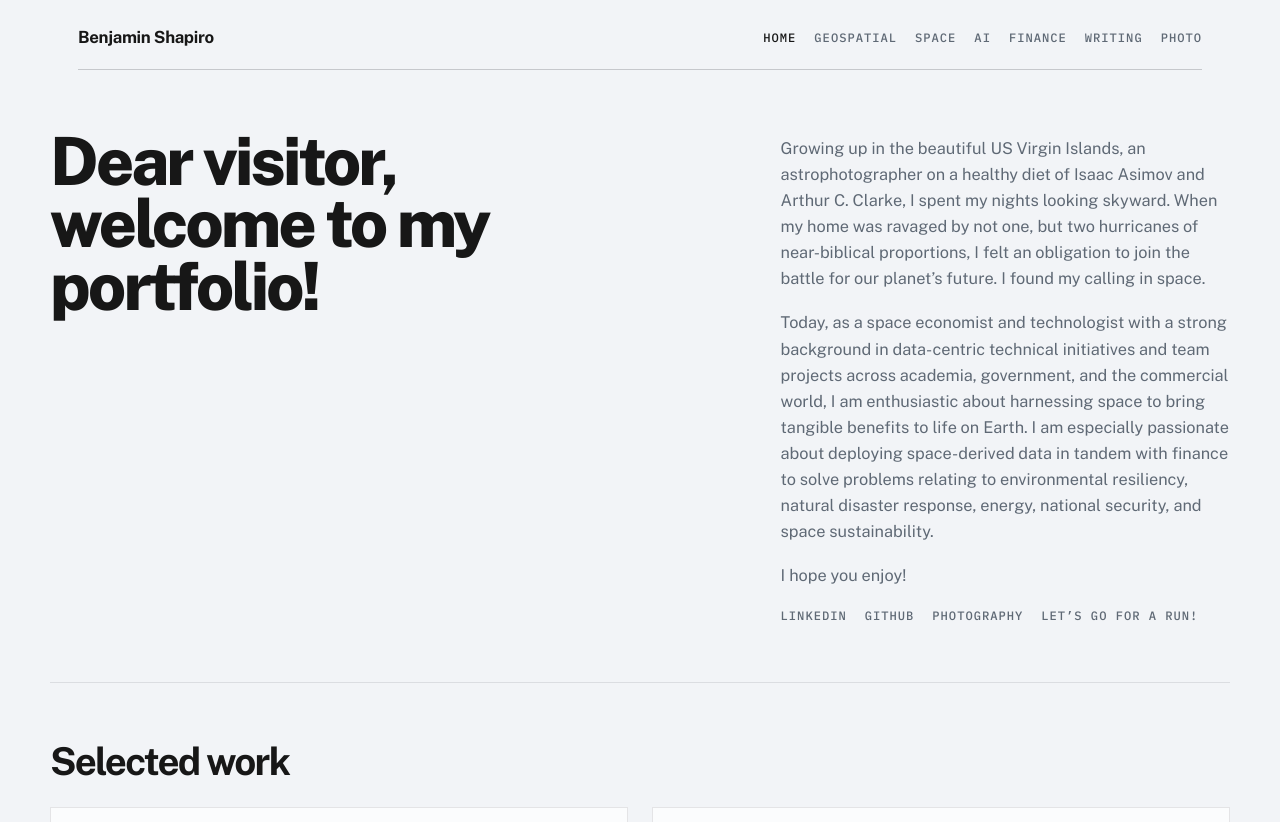
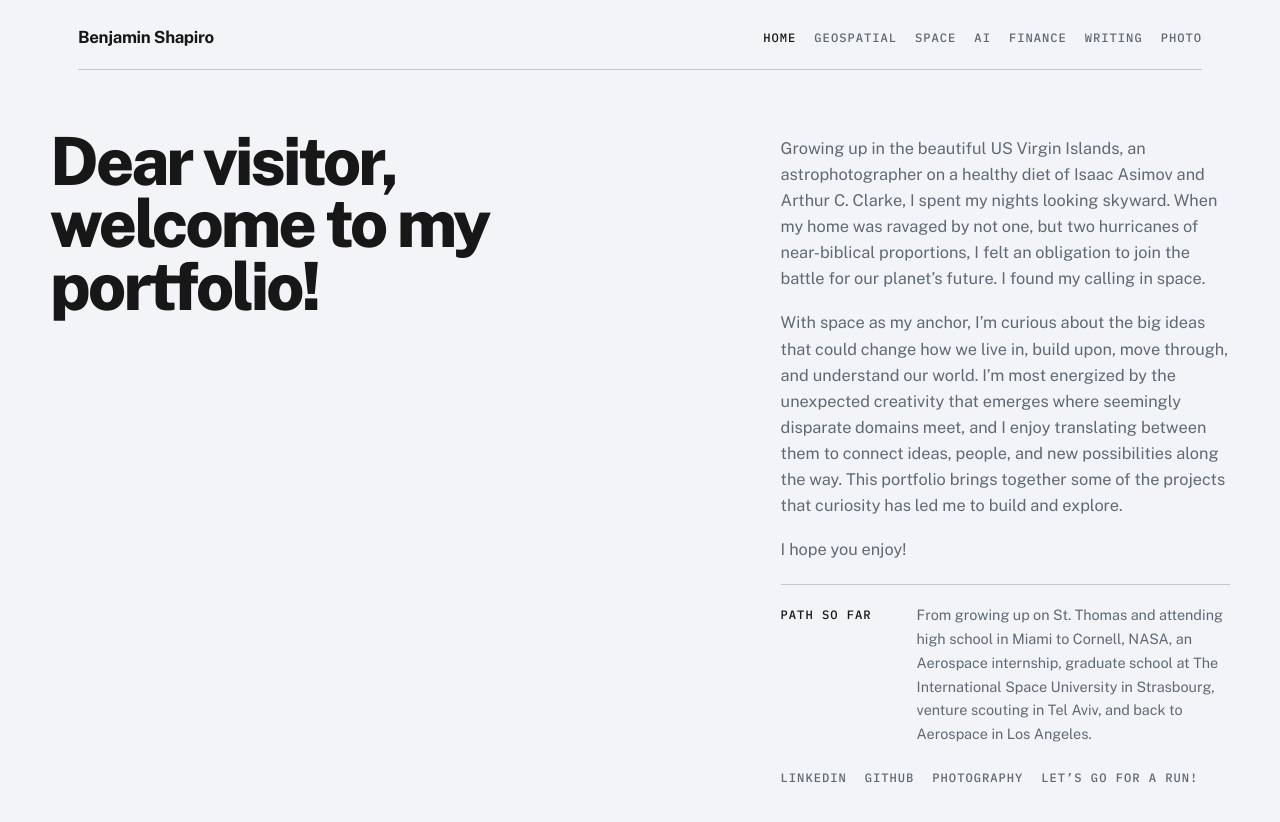
Before and after one commit to benjamin-shapiro/benjamin-shapiro.github.io, a Jekyll site: the page built from _pages/home.md, in a window 1280 px wide, cut to the strip 0-822 px from the top of the page. Built offline with Jekyll 4.4.1, drawn with Linux system fonts in a browser that asks for light colours; some of the changed text lies outside the part shown.

Commit message:
Refine homepage story and project highlights

```diff
--- a/_pages/home.md
+++ b/_pages/home.md
@@ -17,16 +17,23 @@ title: Home
       to join the battle for our planet’s future. I found my calling in space.
     </p>
     <p>
-      Today, as a space economist and technologist with a strong background in data-centric
-      technical initiatives and team projects across academia, government, and the commercial
-      world, I am enthusiastic about harnessing space to bring tangible benefits to life on Earth.
-      I am especially passionate about deploying space-derived data in tandem with finance to
-      solve problems relating to environmental resiliency, natural disaster response, energy,
-      national security, and space sustainability.
+      With space as my anchor, I’m curious about the big ideas that could change how we live in,
+      build upon, move through, and understand our world. I’m most energized by the unexpected
+      creativity that emerges where seemingly disparate domains meet, and I enjoy translating
+      between them to connect ideas, people, and new possibilities along the way. This portfolio
+      brings together some of the projects that curiosity has led me to build and explore.
     </p>
     <p>
       I hope you enjoy!
     </p>
+    <section class="hero__path" aria-labelledby="path-so-far-title">
+      <h2 class="hero__path-title ui-label" id="path-so-far-title">Path so far</h2>
+      <p class="hero__path-copy">
+        From growing up on St. Thomas and attending high school in Miami to Cornell, NASA, an
+        Aerospace internship, graduate school at The International Space University in
+        Strasbourg, venture scouting in Tel Aviv, and back to Aerospace in Los Angeles.
+      </p>
+    </section>
     <div class="hero__links">
       <a class="inline-link" href="https://www.linkedin.com/in/benjaminshapiro1/" target="_blank" rel="noopener noreferrer">LinkedIn</a>
       <a class="inline-link" href="https://github.com/benjamin-shapiro" target="_blank" rel="noopener noreferrer">GitHub</a>
@@ -49,45 +56,45 @@ title: Home
       <div class="project-card__body">
         <p class="project-card__eyebrow ui-label">Earth observation</p>
         <h3 class="project-card__title">EO Unlocked</h3>
-        <p>User-centric Earth observation discovery interface built to model interoperability opportunities across commercial and civil assets through large-scale metadata synthesis.</p>
-        <p class="project-card__meta ui-label">Astrodynamics, SGP4, spatial computation, React, ThreeJS, weather overlays</p>
+        <p>User-centric Earth observation discovery interface built to model virtual constellations and interoperability opportunities across commercial and civil assets through large-scale metadata synthesis.</p>
+        <p class="project-card__meta ui-label">Virtual constellation modeling, astrodynamics, SGP4, spatial computation, React, ThreeJS</p>
       </div>
     </a>
 
     <a class="project-card" href="/AI#wingman">
-      <div class="project-card__media">
+      <div class="project-card__media project-card__media--contain">
         <img src="/Images/Wingman1.png" alt="Wingman cycling hazard detection system" />
       </div>
       <div class="project-card__body">
         <p class="project-card__eyebrow ui-label">Applied AI</p>
         <h3 class="project-card__title">Wingman</h3>
-        <p>A low-cost hazard detection system for cyclists, designed to improve situational awareness without the cost of lidar-heavy hardware.</p>
+        <p>A low-cost hazard detection system for cyclists, designed to improve situational awareness without the need for expensive RADAR-based hardware.</p>
         <p class="project-card__meta ui-label">Arduino, computer vision, monocular distance estimation, edge computing</p>
       </div>
     </a>
 
+    <article class="project-card">
+      <a class="project-card__media" href="/Space#light-sail" aria-label="View LightSail Deployment Sim project">
+        <img src="/Images/AlphaAnim3.gif" alt="LightSail deployment simulation" />
+      </a>
+      <div class="project-card__body">
+        <p class="project-card__eyebrow ui-label">Space systems</p>
+        <h3 class="project-card__title"><a href="/Space#light-sail">LightSail Deployment Sim</a></h3>
+        <p>Simulation of on-orbit free-flying light sail deployment from the <a class="project-card__text-link" href="https://alphacubesat.cornell.edu/index.html" target="_blank" rel="noopener noreferrer">Cornell Alpha CubeSat</a>, developed and choreographed in Unreal Engine 4.</p>
+        <p class="project-card__meta ui-label">Animation, camera orchestration, cinematic sequencing, Unreal Engine</p>
+      </div>
+    </article>
+
     <a class="project-card" href="/Geo#aromap">
       <div class="project-card__media">
-        <img src="/Images/Aromap1.png" alt="Aromap olfactory social network interface" />
+        <img src="/Images/Aromap2.png" alt="Aromap smell submission interface" />
       </div>
       <div class="project-card__body">
         <p class="project-card__eyebrow ui-label">Geospatial</p>
-        <h3 class="project-card__title">Aromap</h3>
+        <h3 class="project-card__title">Aromap: The Olfactory Social Network</h3>
         <p>Track and report smells around your area. Smell something stinky? Report it. Smell something heavenly and want others to experience it? Enlighten your friends. In a world where smells are our most dear sense, Aromap is your guiding light.</p>
         <p class="project-card__meta ui-label">Crowdsourced mapping, geolocation, social discovery</p>
       </div>
     </a>
-
-    <a class="project-card" href="/Space#light-sail">
-      <div class="project-card__media">
-        <img src="/Images/AlphaAnim3.gif" alt="Light sail deployment simulation" />
-      </div>
-      <div class="project-card__body">
-        <p class="project-card__eyebrow ui-label">Space systems</p>
-        <h3 class="project-card__title">Light Sail Deployment</h3>
-        <p>Simulation of on-orbit free-flying light sail deployment from the Cornell Alpha CubeSat, developed and choreographed in Unreal Engine 4.</p>
-        <p class="project-card__meta ui-label">Unreal Engine, aerospace visualization</p>
-      </div>
-    </a>
   </div>
 </section>
--- a/assets/main.scss
+++ b/assets/main.scss
@@ -178,6 +178,31 @@ iframe {
   font-weight: 600;
 }
 
+.hero__path {
+  display: grid;
+  grid-template-columns: 7.25rem minmax(0, 1fr);
+  gap: 20px;
+  max-width: 32rem;
+  margin-top: 4px;
+  padding-top: 18px;
+  border-top: 1px solid var(--line-strong);
+}
+
+.hero__path-title {
+  margin: 3px 0 0;
+  color: var(--ink);
+  line-height: 1.4;
+}
+
+.hero__body .hero__path-copy {
+  font-size: 0.9rem;
+  line-height: 1.65;
+}
+
+.hero__links {
+  margin-top: 4px;
+}
+
 .section {
   padding-top: 60px;
 }
@@ -212,6 +237,7 @@ iframe {
 }
 
 .project-card:hover,
+.project-card:focus-within,
 .project-card:focus-visible {
   transform: translateY(-2px);
   box-shadow: var(--shadow);
@@ -230,6 +256,10 @@ iframe {
   object-fit: cover;
 }
 
+.project-card__media--contain img {
+  object-fit: contain;
+}
+
 .project-card__body {
   display: grid;
   gap: 10px;
@@ -241,6 +271,17 @@ iframe {
   font-weight: 700;
 }
 
+
+.project-card__text-link {
+  text-decoration: underline;
+  text-decoration-thickness: 1px;
+  text-underline-offset: 0.16em;
+}
+
+.project-card__text-link:hover,
+.project-card__text-link:focus-visible {
+  color: var(--ink);
+}
 .project-card__body p:last-of-type,
 .project-card__meta {
   margin: 0;
@@ -464,6 +505,15 @@ iframe {
     font-size: clamp(2.5rem, 13vw, 4rem);
   }
 
+  .hero__path {
+    grid-template-columns: 1fr;
+    gap: 7px;
+  }
+
+  .hero__path-title {
+    margin-top: 0;
+  }
+
   .section {
     padding-top: 44px;
   }
```
Also changed, not shown: _pages/ai.md (+1 -1 lines), _pages/geo.md (+2 -2 lines), _pages/space.md (+2 -2 lines).
